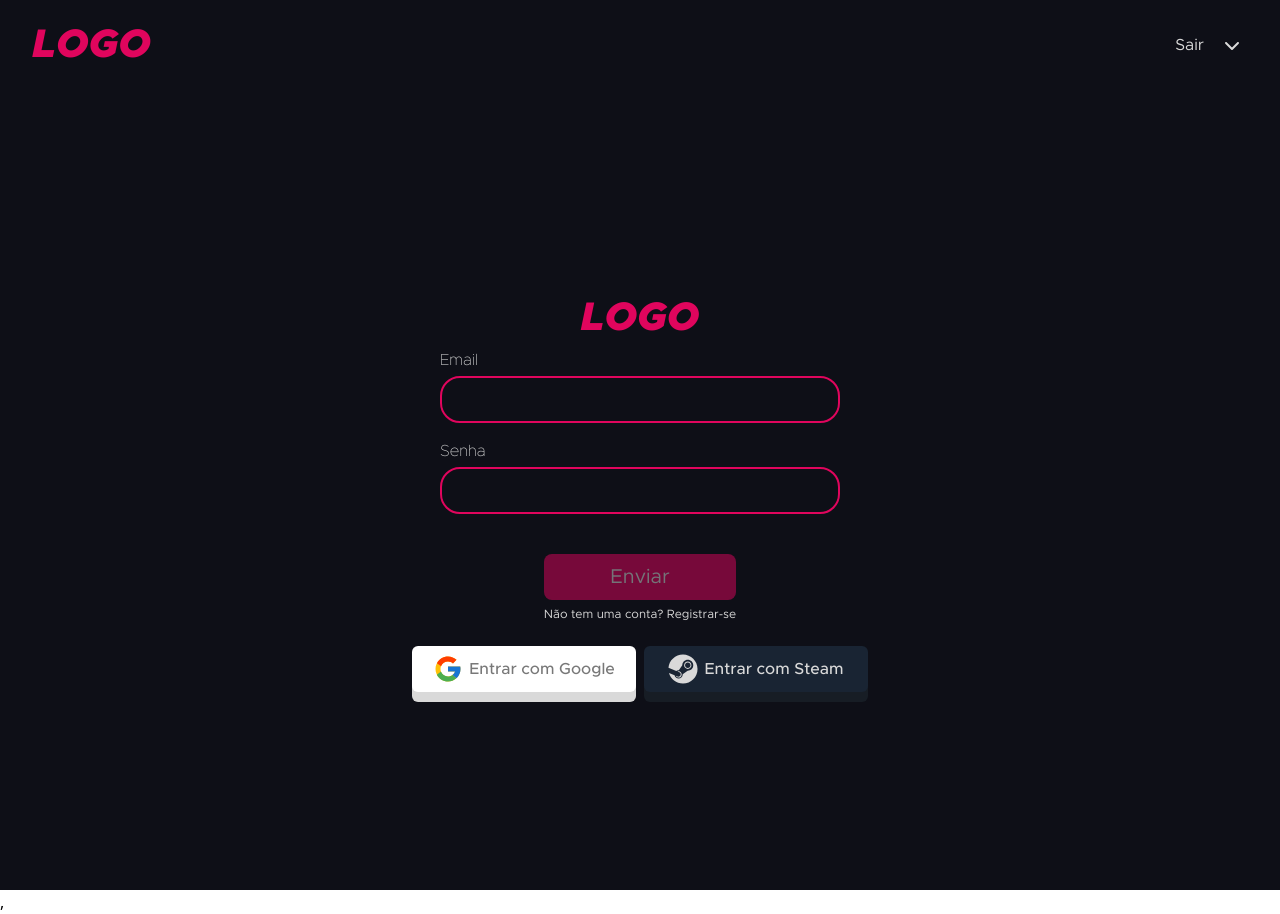
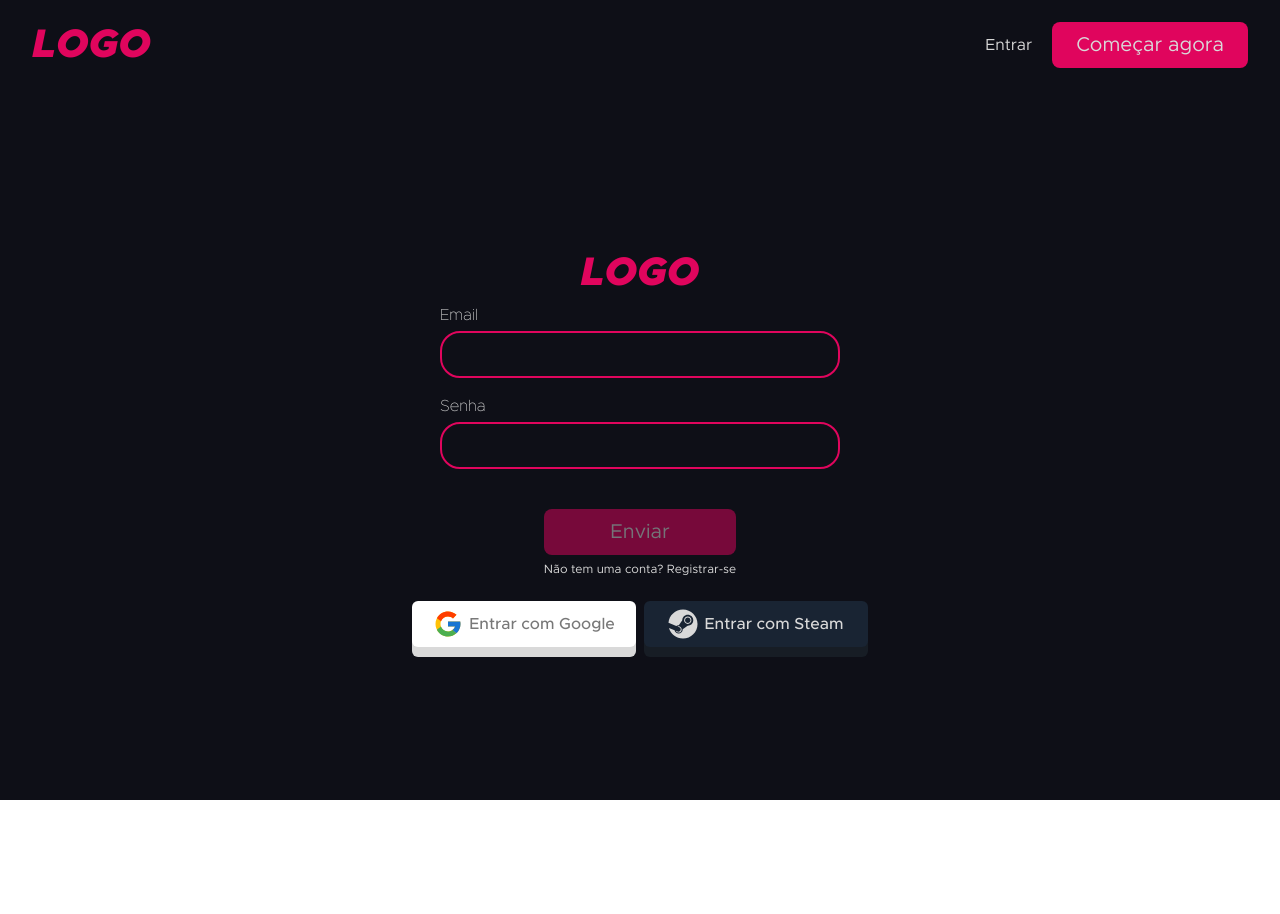
Before and after one commit to rober122pst/equipiada-atlas, a React (Vite) app in the folder client/: page /login in a window 1280 px wide. After the commit the page ends 800 px from the top, so only its background shows below. Built offline with nearby package versions, Linux system fonts and the light colour scheme; no server answers.

Commit message:
feat:navbar finalizada

```diff
--- a/client/src/components/Navbar.jsx
+++ b/client/src/components/Navbar.jsx
@@ -3,23 +3,26 @@ import { useAuth } from "../contexts/AuthContext";
 import { FaChevronDown } from "react-icons/fa6";
 import { useEffect, useRef } from "react";
 import { Link } from "react-router-dom";
+import CTAButton from "./CTAButton";
 
 function UserProfile({ user }) {
     return (
-        <div className="flex items-center gap-2">
-            <img className="h-[45px] w-[45px] border-2 border-raspberry rounded-full" src={user.profile.profPicURL} alt="Profile-pic" />
-            <span className="text-[20px]">{user.name}</span>
-        </div>
+        <Link>
+            <div className="group flex items-center gap-2">
+                <img className="h-[45px] w-[45px] border-2 border-raspberry rounded-full" src={user.profile.profPicURL} alt="Profile-pic" />
+                <span className="text-[20px] group-hover:underline">{user.name}</span>
+            </div>
+        </Link>
     )
 }
 
 function MenuNavbar({ user }) {
     return (
-        <ul className="block space-y-4 w-full mx-5 sm:flex-row sm:gap-0 sm:items-center sm:pt-0">
-            <li className="border-transparent border-b-1 hover:border-b-raspberry/70"><Link to={`u/${user.id}`}>Perfil</Link></li>
-            <li><Link to={`u/${user.id}/configs`}>Configurações</Link></li>
-            <li><Link to={`u/${user.id}/games`}>Biblioteca</Link></li>
-            <li><a href={`${import.meta.env.VITE_API_KEY}/auth/logout`}>Sair</a></li>
+        <ul className="flex flex-col gap-4 w-full mx-5">
+            <Link to={`u/${user.id}`}><li className="border-transparent border-b-1 hover:border-b-raspberry/70">Perfil</li> </Link>
+            <Link to={`u/${user.id}/configs`}><li className="border-transparent border-b-1 hover:border-b-raspberry/70">Configurações</li></Link>
+            <Link to={`u/${user.id}/games`}><li className="border-transparent border-b-1 hover:border-b-raspberry/70">Biblioteca</li></Link>
+            <a href={`${import.meta.env.VITE_API_KEY}/auth/logout`}><li className="border-transparent border-b-1 hover:border-b-raspberry/70 hover:text-raspberry">Sair</li></a>
         </ul>
     );
 }
@@ -50,18 +53,26 @@ function Navbar() {
     }
 
     return (
-        <header className="px-8 h-[90px] flex items-center justify-between bg-rich-950 transition-all duration-300 ease-in-out">
+        <header className="sticky top-0 left-0 px-8 h-[90px] w-full flex items-center justify-between bg-rich-950 transition-all duration-300 ease-in-out z-50">
             <div>
-                <h1 className="text-[40px] font-black italic text-raspberry">LOGO</h1>
+                <Link to="/"><h1 className="text-[40px] font-black italic text-raspberry cursor-pointer">LOGO</h1></Link>
             </div>
-            <div className="flex items-center gap-3" ref={menuRef}>
-                {user && isLoggedIn ? <UserProfile user={user} /> : "Sair"}
-                <button onClick={toggleMenu} className="focus:outline-none p-2 cursor-pointer">
-                    <FaChevronDown />
-                </button>
-                {user && <nav className={`${isOpen ? 'h-48' : 'h-0'} w-64 flex items-center justify-center bg-rich-900 rounded-b-2xl overflow-hidden fixed top-[90px] right-0 duration-500 ease-out`}>
-                    <MenuNavbar user={user} />
-                </nav>}
+            <div className="flex items-center gap-5" ref={menuRef}>
+                {user && isLoggedIn ?
+                <>
+                    <UserProfile user={user} />
+                    <button onClick={toggleMenu} className={(isOpen && "rotate-180 ") + "focus:outline-none p-2 cursor-pointer transition-all duration-300 ease-in-out"}>
+                        <FaChevronDown />
+                    </button>
+                    <nav className={`${isOpen ? 'h-48' : 'h-0'} w-64 flex items-center justify-center bg-rich-900 rounded-b-2xl overflow-hidden fixed top-[90px] right-0 duration-300 ease-out`}>
+                        <MenuNavbar user={user} />
+                    </nav>
+                </> :
+                <>
+                    <Link to='/login'><button className="cursor-pointer">Entrar</button></Link>
+                    <Link to='/register'><CTAButton label="Começar agora" /></Link>
+                </>
+                }
             </div>
         </header>
     );
--- a/client/src/main.jsx
+++ b/client/src/main.jsx
@@ -8,6 +8,6 @@ createRoot(document.getElementById('root')).render(
 	<AuthProvider>
 		<BrowserRouter>
 			<App />
-		</BrowserRouter>,
+		</BrowserRouter>
 	</AuthProvider>
 )
--- a/client/src/pages/LoginPage.jsx
+++ b/client/src/pages/LoginPage.jsx
@@ -51,8 +51,8 @@ function LoginPage() {
     };
 
     return (
-        <div className="bg-rich-950 min-h-screen text-platinum font-display">
-            <div className="flex flex-col items-center justify-center min-h-screen w-[400px] m-auto">
+        <div className="bg-rich-950 min-h-[calc(100vh-90px)] text-platinum font-display">
+            <div className="flex flex-col items-center justify-center min-h-[calc(100vh-90px)] w-[400px] m-auto">
                 <div>
                     <h1 className="text-[40px] font-black italic text-raspberry">LOGO</h1>
                 </div>
```
Also changed, not shown: 1 other file (tests, documents, lock files or other folders).
